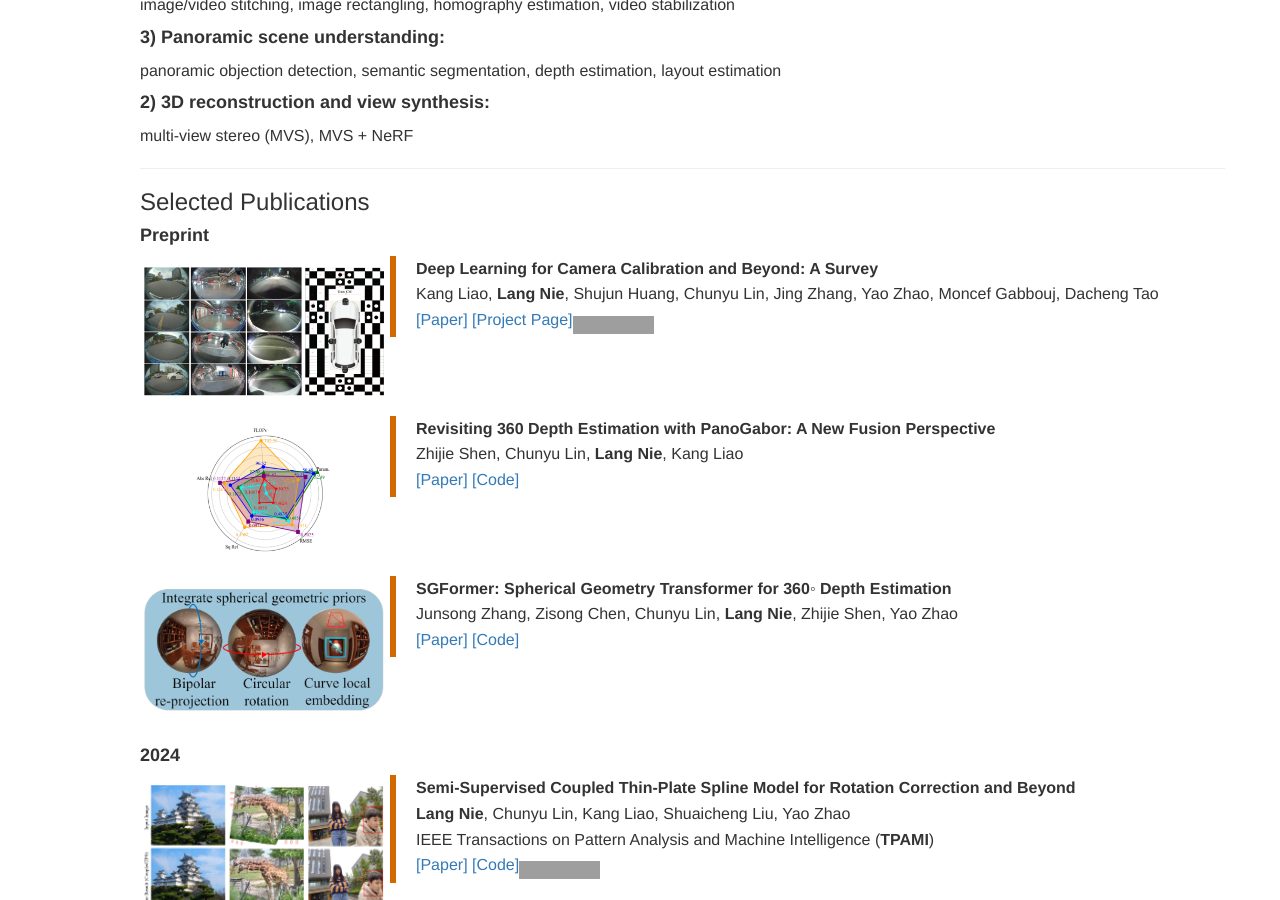
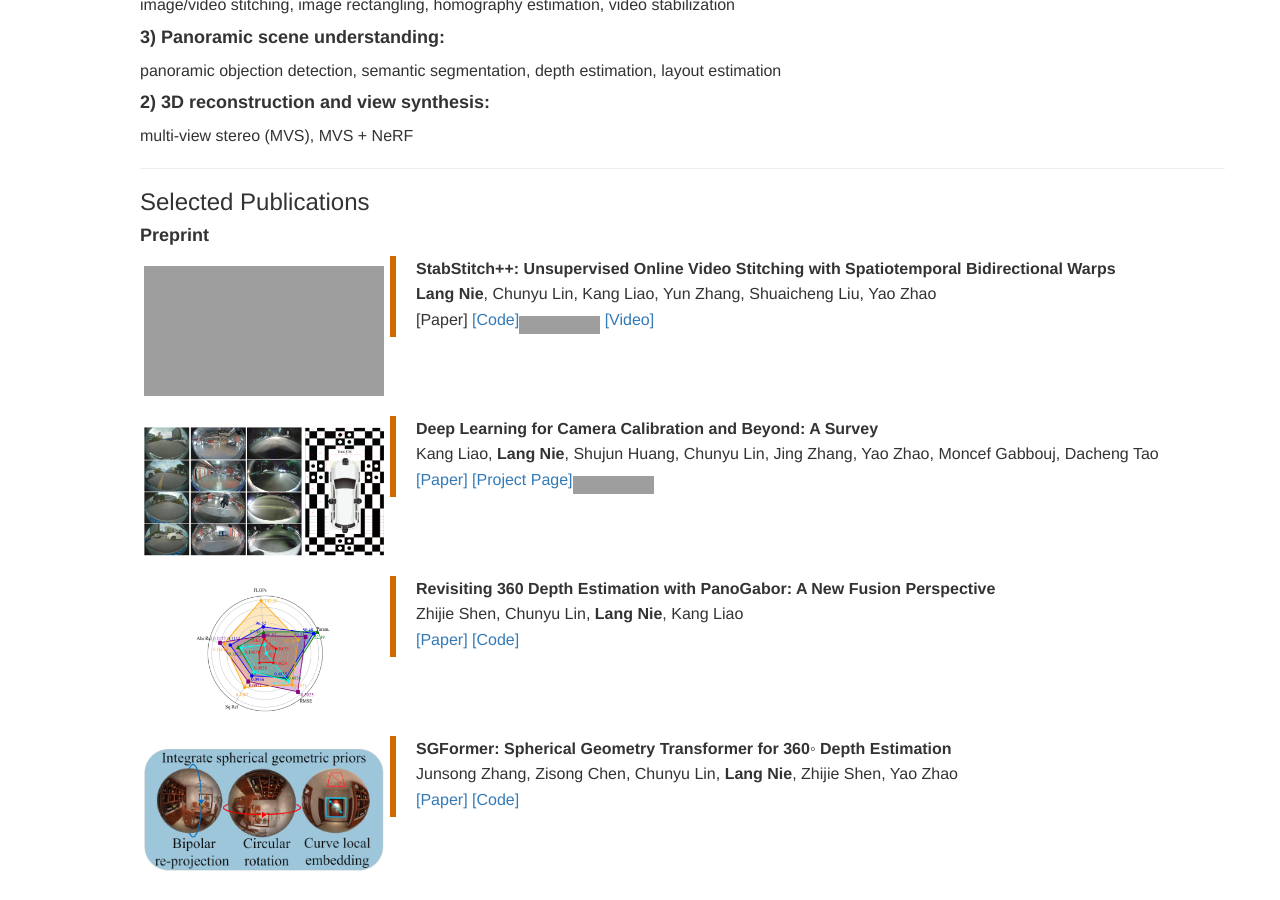
Before and after one commit to nie-lang/nie-lang.github.io, a Jekyll site: the page built from index.html, in a window 1280 px wide and 900 px high, scrolled down 493 px. Built offline with Jekyll 4.4.1, drawn with Linux system fonts in a browser that asks for light colours; nearby versions of some CDN libraries; library files that are not in the unit come from our copies; grey boxes are pictures that could not be loaded.

Commit message:
Update publication.html

```diff
--- a/_includes/publication.html
+++ b/_includes/publication.html
@@ -151,6 +151,25 @@
 <h4>
 	<a name='pre'></a> <b>Preprint</b>
 </h4>
+		<div class="paper short">
+				<div class="sub-left">
+					<span></span>
+					<img src="assets/images/stabstitch2.gif" width="240" height="130">
+				</div>
+				<div class="sub-right">
+				<div class="media">
+				  <div class="media-body">
+					<p class="media-heading">
+					  <strong>StabStitch++: Unsupervised Online Video Stitching with Spatiotemporal Bidirectional Warps</strong><br />
+					   <strong>Lang Nie</strong>, Chunyu Lin, Kang Liao, Yun Zhang, Shuaicheng Liu, Yao Zhao<br />
+					   [Paper]</a>
+					   <a href="https://github.com/nie-lang/StabStitch2">[Code]<img style="position: relative; top:4px; height: 18px;" src="https://img.shields.io/github/stars/nie-lang/StabStitch2?label=%F0%9F%8C%9F%20Star&color=blue"></a>
+					   <a href="https://www.youtube.com/watch?v=D06ySUVqAXw">[Video]</a>
+					</p>
+				  </div>
+				</div>
+				</div>
+			</div>
 		<div class="paper short">
 				<div class="sub-left">
 					<span></span>
```
